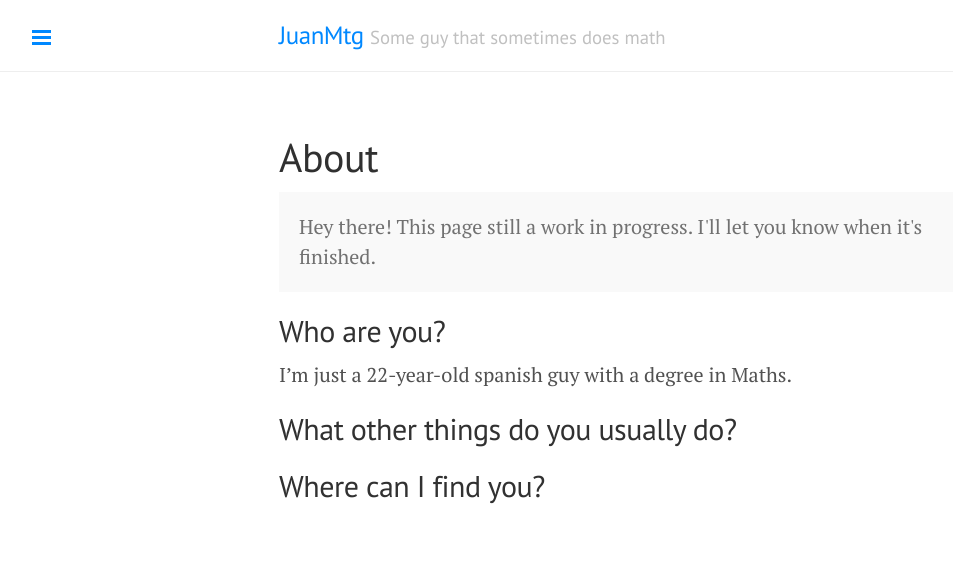
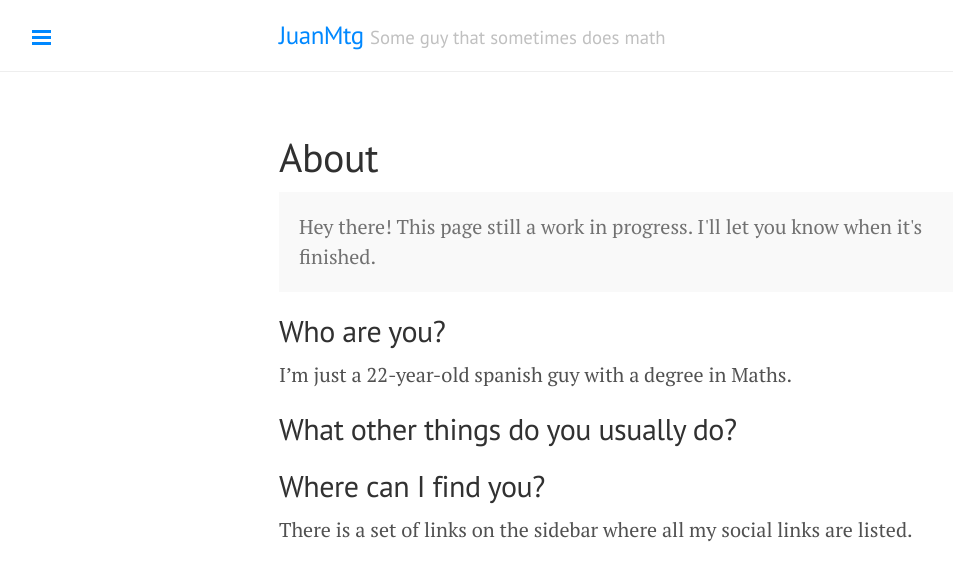
Before and after one commit to JuanMtg/juanmtg.github.io, a Jekyll site: the page built from about.md, in a window 1280 px wide. Shown: the top 581 px of the page, without its empty margins (1-954 px from the left). Built offline with Jekyll 4.4.1, drawn with Linux system fonts in a browser that asks for light colours; Markdown is read by kramdown in place of the engine named in the settings.

Commit message:
Correction on svg-icons (bad url).

```diff
--- a/_includes/svg-icons.html
+++ b/_includes/svg-icons.html
@@ -9,4 +9,4 @@
           {% if site.footer-links.rss %}<a href="{{ site.baseurl }}/feed.xml">{% include svg-icons/rss.html %}</a>{% endif %}
           {% if site.footer-links.twitter %}<a href="http://twitter.com/{{ site.footer-links.twitter }}">{% include svg-icons/twitter.html %}</a>{% endif %}
           {% if site.footer-links.stackoverflow %}<a href="http://stackoverflow.com/{{ site.footer-links.stackoverflow }}">{% include svg-icons/stackoverflow.html %}</a>{% endif %}
-          {% if site.footer-links.steam %}<a href="http://http://steamcommunity.com/id/{{ site.footer-links.steam }}">{% include svg-icons/steam.html %}</a>{% endif %}
+          {% if site.footer-links.steam %}<a href="http://steamcommunity.com/id/{{ site.footer-links.steam }}">{% include svg-icons/steam.html %}</a>{% endif %}
--- a/about.md
+++ b/about.md
@@ -14,3 +14,4 @@
 ## What other things do you usually do?
 
 ## Where can I find you?
+There is a set of links on the sidebar where all my social links are listed.
```
